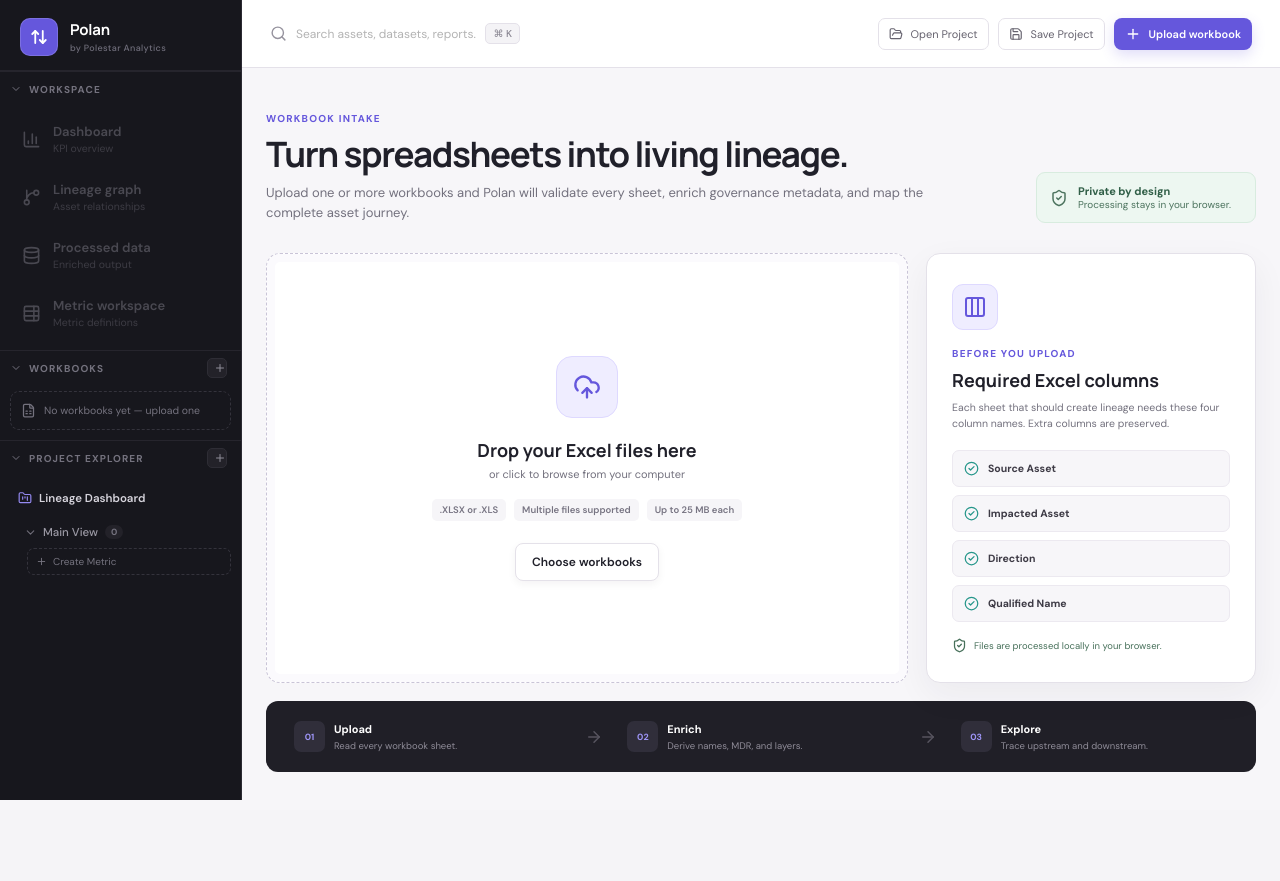
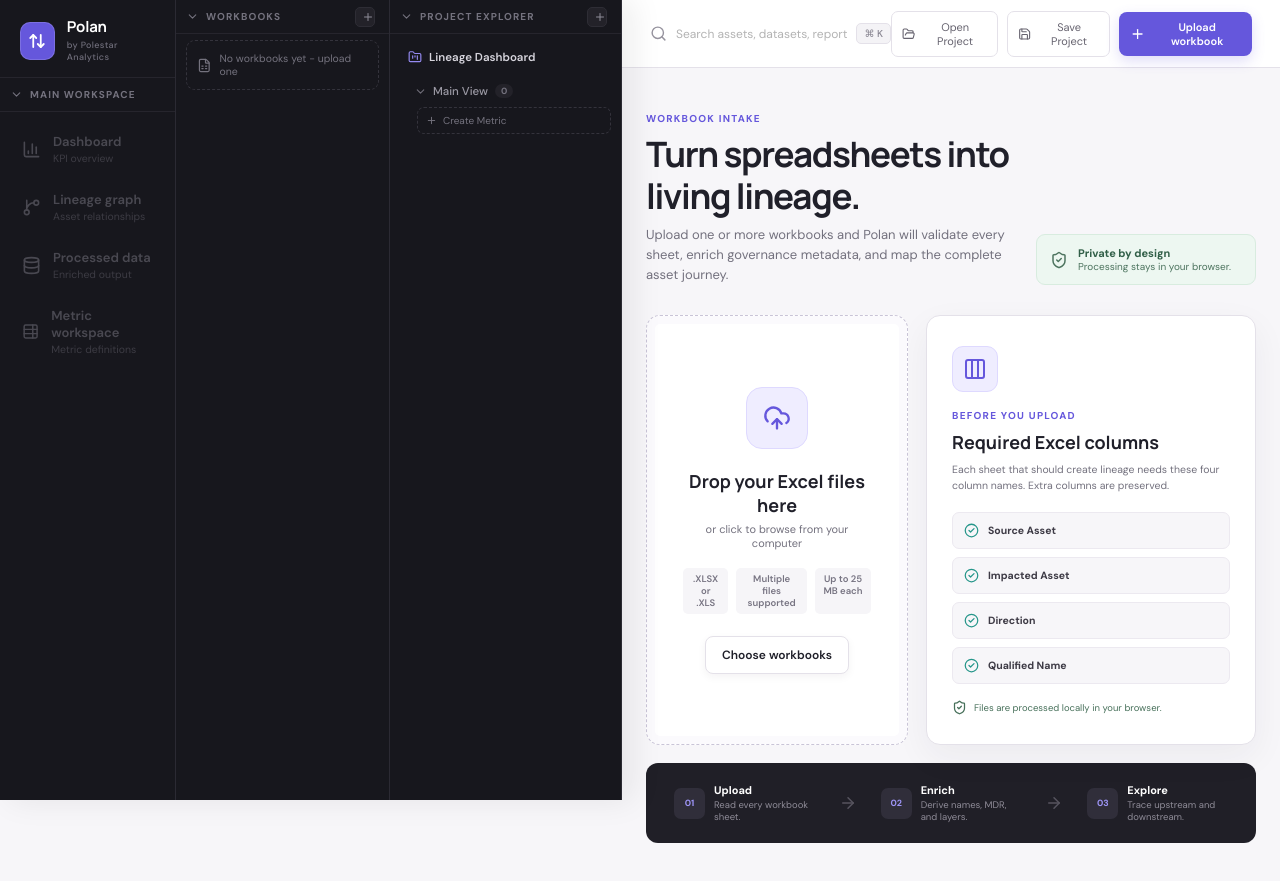
Before and after one commit to PSSL-CoPilot/Polan, a React (Vite) app: page / in a window 1280 px wide. Before the commit the page ends 810 px from the top, so only its background shows below. Built offline with nearby package versions, Linux system fonts and the light colour scheme.

Commit message:
Correct lineage flow and workspace panes

```diff
--- a/src/App.tsx
+++ b/src/App.tsx
@@ -6,7 +6,7 @@
   GitBranch,
   Sigma,
 } from 'lucide-react'
-import React, { lazy, Suspense, useCallback, useEffect, useMemo, useRef, useState } from 'react'
+import { lazy, Suspense, useEffect, useMemo, useRef, useState } from 'react'
 import './index.css'
 import './workspace.css'
 import { ConfirmDialog } from './components/ConfirmDialog'
@@ -61,11 +61,11 @@
   const [deleteCandidateId, setDeleteCandidateId] = useState<string | null>(null)
   const [lineageFilter, setLineageFilter] = useState<string | null>(null)
   const [lineageMetricFilter, setLineageMetricFilter] = useState<string | null>(null)
-  const [sidebarWidth, setSidebarWidth] = useState<number>(() => {
-    const stored = localStorage.getItem('polan-sidebar-w')
-    return stored ? Math.max(200, Math.min(480, Number(stored))) : 242
-  })
   const fileInputRef = useRef<HTMLInputElement>(null)
+  const pendingSheetSelectionRef = useRef<{
+    workbookId: string
+    sheetName: string
+  } | null>(null)
 
   const {
     project,
@@ -116,15 +116,29 @@
 
   // Switching the active workbook resets sheet selection and all lineage filters.
   useEffect(() => {
-    setSelectedSheet('all')
+    const pending = pendingSheetSelectionRef.current
+    setSelectedSheet(
+      pending?.workbookId === activeWorkbookId ? pending.sheetName : 'all',
+    )
+    pendingSheetSelectionRef.current = null
     setLineageFilter(null)
     setLineageMetricFilter(null)
   }, [activeWorkbookId])
 
-  const handleSidebarWidthChange = useCallback((w: number) => {
-    setSidebarWidth(w)
-    localStorage.setItem('polan-sidebar-w', String(w))
-  }, [])
+  const handleSelectWorkbookSheet = (
+    workbookId: string,
+    sheetName: string,
+  ) => {
+    if (workbookId === activeWorkbookId) {
+      setSelectedSheet(sheetName)
+      setLineageFilter(null)
+      setLineageMetricFilter(null)
+    } else {
+      pendingSheetSelectionRef.current = { workbookId, sheetName }
+      selectWorkbook(workbookId)
+    }
+    setActiveView('lineage')
+  }
 
   const validSheets =
     workbook?.sheets.filter((sheet) => !sheet.errors.length) ?? []
@@ -486,10 +500,7 @@
   }
 
   return (
-    <div
-      className="app-shell"
-      style={{ '--sidebar-w': `${sidebarWidth}px` } as React.CSSProperties}
-    >
+    <div className="app-shell">
       <Sidebar
         activeMetricId={project.selectedMetricId}
         activeView={activeView}
@@ -506,12 +517,12 @@
         onRenameWorkbook={renameWorkbook}
         onRequestDeleteWorkbook={setDeleteCandidateId}
         onSelectMetric={handleSelectMetric}
+        onSelectSheet={handleSelectWorkbookSheet}
         onSelectWorkbook={selectWorkbook}
         onToggleView={toggleView}
         onUploadWorkbook={() => fileInputRef.current?.click()}
-        onWidthChange={handleSidebarWidthChange}
         project={project}
-        width={sidebarWidth}
+        selectedSheet={selectedSheet}
         workbooks={workbooks}
       />
       <div className="main-column">
--- a/src/components/Sidebar.tsx
+++ b/src/components/Sidebar.tsx
@@ -7,7 +7,12 @@
   Plus,
   TableProperties,
 } from 'lucide-react'
-import { useCallback, useState } from 'react'
+import {
+  useState,
+  type Dispatch,
+  type ReactNode,
+  type SetStateAction,
+} from 'react'
 import type { AppView, ProjectState, UploadedWorkbook } from '../types'
 import { ProjectExplorer } from './ProjectExplorer'
 import { WorkbookList } from './WorkbookList'
@@ -20,7 +25,9 @@
   activeMetricId: string | null
   workbooks: UploadedWorkbook[]
   activeWorkbookId: string | null
+  selectedSheet: string
   onSelectWorkbook: (id: string) => void
+  onSelectSheet: (workbookId: string, sheetName: string) => void
   onRenameWorkbook: (id: string, name: string) => void
   onRequestDeleteWorkbook: (id: string) => void
   onUploadWorkbook: () => void
@@ -33,10 +40,6 @@
   onRenameMetric: (metricId: string, name: string) => void
   onDeleteMetric: (metricId: string) => void
   onCreateMetric: (viewId: string) => void
-  /** Current sidebar width in px. */
-  width: number
-  /** Called while the user drags the resize handle. */
-  onWidthChange: (w: number) => void
 }
 
 const NAV_ITEMS: Array<{
@@ -51,7 +54,11 @@
   { id: 'metric', label: 'Metric workspace', description: 'Metric definitions', icon: TableProperties },
 ]
 
-/** Thin chevron button used for collapsing/expanding each pane. */
+const readPaneState = (key: string, fallback: boolean) => {
+  const stored = localStorage.getItem(key)
+  return stored === null ? fallback : stored === 'true'
+}
+
 function PaneHeader({
   title,
   open,
@@ -61,22 +68,35 @@
   title: string
   open: boolean
   onToggle: () => void
-  action?: { label: string; icon: React.ReactNode; onClick: () => void }
+  action?: { label: string; icon: ReactNode; onClick: () => void }
 }) {
   return (
-    <div className="pane-header" onClick={onToggle} role="button" tabIndex={0}
-      onKeyDown={(e) => { if (e.key === 'Enter' || e.key === ' ') onToggle() }}
+    <div
+      className="pane-header"
+      onClick={onToggle}
+      onKeyDown={(event) => {
+        if (event.key === 'Enter' || event.key === ' ') {
+          event.preventDefault()
+          onToggle()
+        }
+      }}
+      role="button"
+      tabIndex={0}
+      title={open ? `Collapse ${title}` : `Expand ${title}`}
     >
       <ChevronDown
         className={`pane-chevron${open ? '' : ' pane-collapsed'}`}
-        size={12}
+        size={13}
       />
       <span className="pane-title">{title}</span>
-      {action && (
+      {action && open && (
         <button
           aria-label={action.label}
           className="pane-action-btn"
-          onClick={(e) => { e.stopPropagation(); action.onClick() }}
+          onClick={(event) => {
+            event.stopPropagation()
+            action.onClick()
+          }}
           title={action.label}
           type="button"
         >
@@ -95,7 +115,9 @@
   activeMetricId,
   workbooks,
   activeWorkbookId,
+  selectedSheet,
   onSelectWorkbook,
+  onSelectSheet,
   onRenameWorkbook,
   onRequestDeleteWorkbook,
   onUploadWorkbook,
@@ -108,62 +130,53 @@
   onRenameMetric,
   onDeleteMetric,
   onCreateMetric,
-  width,
-  onWidthChange,
 }: SidebarProps) {
-  const [navOpen, setNavOpen] = useState(true)
-  const [workbooksOpen, setWorkbooksOpen] = useState(true)
-  const [explorerOpen, setExplorerOpen] = useState(true)
+  const [navOpen, setNavOpen] = useState(() =>
+    readPaneState('polan-pane-main', true),
+  )
+  const [workbooksOpen, setWorkbooksOpen] = useState(() =>
+    readPaneState('polan-pane-workbooks', true),
+  )
+  const [explorerOpen, setExplorerOpen] = useState(() =>
+    readPaneState('polan-pane-explorer', true),
+  )
 
-  const handleResizeMouseDown = useCallback(
-    (e: React.MouseEvent) => {
-      e.preventDefault()
-      const startX = e.clientX
-      const startW = width
-
-      const onMove = (ev: MouseEvent) => {
-        const next = Math.max(200, Math.min(480, startW + ev.clientX - startX))
-        onWidthChange(next)
-      }
-      const onUp = () => {
-        document.removeEventListener('mousemove', onMove)
-        document.removeEventListener('mouseup', onUp)
-        document.body.style.cursor = ''
-        document.body.style.userSelect = ''
+  const togglePane = (
+    key: string,
+    setOpen: Dispatch<SetStateAction<boolean>>,
+  ) => {
+    setOpen((current) => {
+      const next = !current
+      localStorage.setItem(key, String(next))
+      window.setTimeout(() => window.dispatchEvent(new Event('resize')), 220)
+      return next
+    })
   }
 
-      document.body.style.cursor = 'col-resize'
-      document.body.style.userSelect = 'none'
-      document.addEventListener('mousemove', onMove)
-      document.addEventListener('mouseup', onUp)
-    },
-    [width, onWidthChange],
-  )
-
   return (
-    <aside className="sidebar" style={{ width }}>
-      {/* ── Brand ── */}
+    <aside className="workspace-panes" aria-label="Workspace panels">
+      <section
+        className={`workspace-pane workspace-main-pane ${
+          navOpen ? 'is-open' : 'is-collapsed'
+        }`}
+      >
         <div className="sidebar-brand">
           <div className="brand">
             <div className="brand-mark" aria-hidden="true">
               <ArrowUpDown size={18} strokeWidth={2.4} />
             </div>
-          <div>
+            <div className="brand-copy">
               <strong>Polan</strong>
               <span className="brand-byline">by Polestar Analytics</span>
             </div>
           </div>
         </div>
-
-      {/* ── Navigation pane ── */}
-      <div className="sidebar-pane">
         <PaneHeader
-          onToggle={() => setNavOpen((v) => !v)}
+          onToggle={() => togglePane('polan-pane-main', setNavOpen)}
           open={navOpen}
-          title="Workspace"
+          title="Main workspace"
         />
-        {navOpen && (
-          <div className="pane-body">
+        <div className="pane-body workspace-nav-body">
           <nav className="sidebar-nav" aria-label="Workspace navigation">
             {NAV_ITEMS.map((item) => {
               const Icon = item.icon
@@ -174,6 +187,7 @@
                   disabled={disabled}
                   key={item.id}
                   onClick={() => onChange(item.id)}
+                  title={!navOpen ? item.label : undefined}
                   type="button"
                 >
                   <Icon size={19} />
@@ -186,36 +200,55 @@
             })}
           </nav>
         </div>
-        )}
-      </div>
+      </section>
 
-      {/* ── Workbooks pane ── */}
-      <div className="sidebar-pane">
+      <section
+        className={`workspace-pane workbooks-pane ${
+          workbooksOpen ? 'is-open' : 'is-collapsed'
+        }`}
+      >
         <PaneHeader
-          action={{ label: 'Upload workbook', icon: <Plus size={12} />, onClick: onUploadWorkbook }}
-          onToggle={() => setWorkbooksOpen((v) => !v)}
+          action={{
+            label: 'Upload workbook',
+            icon: <Plus size={12} />,
+            onClick: onUploadWorkbook,
+          }}
+          onToggle={() =>
+            togglePane('polan-pane-workbooks', setWorkbooksOpen)
+          }
           open={workbooksOpen}
           title="Workbooks"
         />
         {workbooksOpen && (
-          <div className="pane-body">
+          <div className="pane-body pane-body-grow">
             <WorkbookList
               activeWorkbookId={activeWorkbookId}
               onRename={onRenameWorkbook}
               onRequestDelete={onRequestDeleteWorkbook}
               onSelect={onSelectWorkbook}
+              onSelectSheet={onSelectSheet}
               onUpload={onUploadWorkbook}
+              selectedSheet={selectedSheet}
               workbooks={workbooks}
             />
           </div>
         )}
-      </div>
+      </section>
 
-      {/* ── Project Explorer pane ── */}
-      <div className="sidebar-pane pane-explorer">
+      <section
+        className={`workspace-pane explorer-pane ${
+          explorerOpen ? 'is-open' : 'is-collapsed'
+        }`}
+      >
         <PaneHeader
-          action={{ label: 'Add view', icon: <Plus size={12} />, onClick: onAddView }}
-          onToggle={() => setExplorerOpen((v) => !v)}
+          action={{
+            label: 'Add view',
+            icon: <Plus size={12} />,
+            onClick: onAddView,
+          }}
+          onToggle={() =>
+            togglePane('polan-pane-explorer', setExplorerOpen)
+          }
           open={explorerOpen}
           title="Project Explorer"
         />
@@ -236,14 +269,7 @@
             />
           </div>
         )}
-      </div>
-
-      {/* ── Resize handle ── */}
-      <div
-        aria-hidden="true"
-        className="sidebar-resize-handle"
-        onMouseDown={handleResizeMouseDown}
-      />
+      </section>
     </aside>
   )
 }
--- a/src/components/WorkbookList.tsx
+++ b/src/components/WorkbookList.tsx
@@ -1,4 +1,12 @@
-import { Check, FileSpreadsheet, Pencil, Plus, Trash2 } from 'lucide-react'
+import {
+  Check,
+  ChevronRight,
+  FileSpreadsheet,
+  Pencil,
+  Plus,
+  Table2,
+  Trash2,
+} from 'lucide-react'
 import { useEffect, useRef, useState } from 'react'
 import type { UploadedWorkbook } from '../types'
 import { workbookRowCount } from '../hooks/useWorkbooks'
@@ -6,7 +14,9 @@
 interface WorkbookListProps {
   workbooks: UploadedWorkbook[]
   activeWorkbookId: string | null
+  selectedSheet: string
   onSelect: (id: string) => void
+  onSelectSheet: (workbookId: string, sheetName: string) => void
   onRename: (id: string, name: string) => void
   onRequestDelete: (id: string) => void
   onUpload: () => void
@@ -49,15 +59,46 @@
   )
 }
 
+const readExpandedWorkbooks = () => {
+  try {
+    const stored = JSON.parse(
+      localStorage.getItem('polan-expanded-workbooks') ?? '[]',
+    )
+    return new Set<string>(
+      Array.isArray(stored)
+        ? stored.filter((value): value is string => typeof value === 'string')
+        : [],
+    )
+  } catch {
+    return new Set<string>()
+  }
+}
+
 export function WorkbookList({
   workbooks,
   activeWorkbookId,
+  selectedSheet,
   onSelect,
+  onSelectSheet,
   onRename,
   onRequestDelete,
   onUpload,
 }: WorkbookListProps) {
   const [renamingId, setRenamingId] = useState<string | null>(null)
+  const [expandedIds, setExpandedIds] = useState(readExpandedWorkbooks)
+
+  const toggleExpanded = (workbookId: string) => {
+    setExpandedIds((current) => {
+      const next = new Set(current)
+      if (next.has(workbookId)) next.delete(workbookId)
+      else next.add(workbookId)
+      localStorage.setItem(
+        'polan-expanded-workbooks',
+        JSON.stringify(Array.from(next)),
+      )
+      return next
+    })
+  }
 
   return (
     <div className="workbook-list">
@@ -76,27 +117,28 @@
       {workbooks.length === 0 ? (
         <button className="wb-empty" onClick={onUpload} type="button">
           <FileSpreadsheet size={15} />
-          No workbooks yet — upload one
+          No workbooks yet - upload one
         </button>
       ) : (
         <div className="wb-items">
           {workbooks.map((workbook) => {
             const active = workbook.id === activeWorkbookId
+            const expanded = expandedIds.has(workbook.id)
             const sheetCount = workbook.sheets.length
             const rowCount = workbookRowCount(workbook)
             return (
+              <div className="wb-entry" key={workbook.id}>
                 <div
                   className={`wb-item ${active ? 'active' : ''}`}
-                key={workbook.id}
                   onClick={() => onSelect(workbook.id)}
-                role="button"
-                tabIndex={0}
                   onKeyDown={(event) => {
                     if (event.key === 'Enter' || event.key === ' ') {
                       event.preventDefault()
                       onSelect(workbook.id)
                     }
                   }}
+                  role="button"
+                  tabIndex={0}
                 >
                   <span className="wb-icon">
                     <FileSpreadsheet size={15} />
@@ -157,6 +199,48 @@
                       <Check size={10} />
                     </span>
                   )}
+                  <button
+                    aria-expanded={expanded}
+                    aria-label={`${expanded ? 'Collapse' : 'Expand'} ${workbook.displayName}`}
+                    className={`wb-expand${expanded ? ' expanded' : ''}`}
+                    onClick={(event) => {
+                      event.stopPropagation()
+                      toggleExpanded(workbook.id)
+                    }}
+                    title={expanded ? 'Hide sheets' : 'Show sheets'}
+                    type="button"
+                  >
+                    <ChevronRight size={14} />
+                  </button>
+                </div>
+
+                {expanded && (
+                  <div className="wb-sheets">
+                    {workbook.sheets.length ? (
+                      workbook.sheets.map((sheet) => {
+                        const selected =
+                          active && selectedSheet === sheet.name
+                        return (
+                          <button
+                            className={`wb-sheet${selected ? ' active' : ''}`}
+                            key={sheet.name}
+                            onClick={() =>
+                              onSelectSheet(workbook.id, sheet.name)
+                            }
+                            title={`${sheet.name} · ${sheet.rows.length} rows`}
+                            type="button"
+                          >
+                            <Table2 size={12} />
+                            <span>{sheet.name}</span>
+                            <small>{sheet.rows.length}</small>
+                          </button>
+                        )
+                      })
+                    ) : (
+                      <span className="wb-no-sheets">No sheets found</span>
+                    )}
+                  </div>
+                )}
               </div>
             )
           })}
--- a/src/index.css
+++ b/src/index.css
@@ -55,8 +55,8 @@
 
 .app-shell {
   min-height: 100vh;
-  display: grid;
-  grid-template-columns: var(--sidebar-w, 242px) minmax(0, 1fr);
+  display: flex;
+  align-items: stretch;
 }
 
 .sidebar {
@@ -208,6 +208,120 @@
   background: rgba(101, 87, 220, 0.4);
 }
 
+.workspace-panes {
+  position: sticky;
+  top: 0;
+  z-index: 20;
+  height: 100vh;
+  display: flex;
+  flex: 0 0 auto;
+  color: #fff;
+  background: var(--sidebar);
+  box-shadow: 10px 0 30px rgba(23, 23, 29, 0.08);
+}
+
+.workspace-pane {
+  min-width: 0;
+  display: flex;
+  flex-direction: column;
+  background: var(--sidebar);
+  border-right: 1px solid #2b2a33;
+  overflow: hidden;
+  transition: width 200ms ease;
+}
+
+.workspace-main-pane {
+  width: 190px;
+}
+
+.workbooks-pane {
+  width: 238px;
+}
+
+.explorer-pane {
+  width: 260px;
+}
+
+.workspace-main-pane.is-collapsed {
+  width: 58px;
+}
+
+.workbooks-pane.is-collapsed,
+.explorer-pane.is-collapsed {
+  width: 42px;
+}
+
+.workspace-pane > .pane-header {
+  border-bottom: 1px solid #26252d;
+}
+
+.workspace-main-pane .sidebar-brand {
+  min-height: 71px;
+}
+
+.workspace-main-pane.is-collapsed .sidebar-brand {
+  padding-inline: 9px;
+}
+
+.workspace-main-pane.is-collapsed .brand {
+  justify-content: center;
+  padding: 0;
+}
+
+.workspace-main-pane.is-collapsed .brand-copy,
+.workspace-main-pane.is-collapsed .pane-title {
+  display: none;
+}
+
+.workspace-main-pane.is-collapsed .pane-header {
+  justify-content: center;
+  padding-inline: 0;
+}
+
+.workspace-main-pane.is-collapsed .workspace-nav-body {
+  padding-inline: 7px;
+}
+
+.workspace-main-pane.is-collapsed .nav-item {
+  justify-content: center;
+  padding-inline: 0;
+}
+
+.workspace-main-pane.is-collapsed .nav-item > span {
+  display: none;
+}
+
+.workspace-pane.is-collapsed:not(.workspace-main-pane) > .pane-header {
+  height: 100%;
+  flex-direction: column;
+  justify-content: flex-start;
+  gap: 14px;
+  padding: 14px 0;
+}
+
+.workspace-pane.is-collapsed:not(.workspace-main-pane) .pane-title {
+  flex: 0 0 auto;
+  writing-mode: vertical-rl;
+  transform: rotate(180deg);
+  white-space: nowrap;
+}
+
+.workspace-pane.is-collapsed:not(.workspace-main-pane) .pane-chevron {
+  transform: rotate(-90deg);
+}
+
+.workspace-nav-body {
+  padding-top: 10px;
+}
+
+.workspace-pane .pane-body-grow {
+  overflow-y: auto;
+}
+
+.workspace-pane .project-explorer {
+  height: 100%;
+}
+
 .brand-mark {
   width: 38px;
   height: 38px;
@@ -517,7 +631,7 @@
 }
 
 .main-column {
-  grid-column: 2;
+  flex: 1 1 auto;
   min-width: 0;
 }
 
@@ -2149,6 +2263,27 @@
 }
 
 @media (max-width: 1280px) {
+  .workspace-main-pane {
+    width: 176px;
+  }
+
+  .workbooks-pane {
+    width: 214px;
+  }
+
+  .explorer-pane {
+    width: 232px;
+  }
+
+  .workspace-main-pane.is-collapsed {
+    width: 58px;
+  }
+
+  .workbooks-pane.is-collapsed,
+  .explorer-pane.is-collapsed {
+    width: 42px;
+  }
+
   .page-content {
     padding-inline: 24px;
   }
--- a/src/types.ts
+++ b/src/types.ts
@@ -98,7 +98,7 @@
   description?: string
   /** Workbook sheet names; each sheet represents one Power BI table. */
   connectedSheets: string[]
-  /** Sheet name -> selected upstream table placed immediately before the metric. */
+  /** Sheet name -> selected upstream table feeding the Power BI table. */
   immediateTables: Record<string, string>
 }
 
```
Also changed, not shown: src/components/LineageGraph.tsx (+53 -7 lines), src/components/MetricWorkspace.tsx (+3 -4 lines), src/utils/lineage.ts (+42 -59 lines), src/workspace.css (+94 -5 lines), 1 other file (tests, documents, lock files or other folders). Lines whose indentation alone changed are shown as unchanged.
